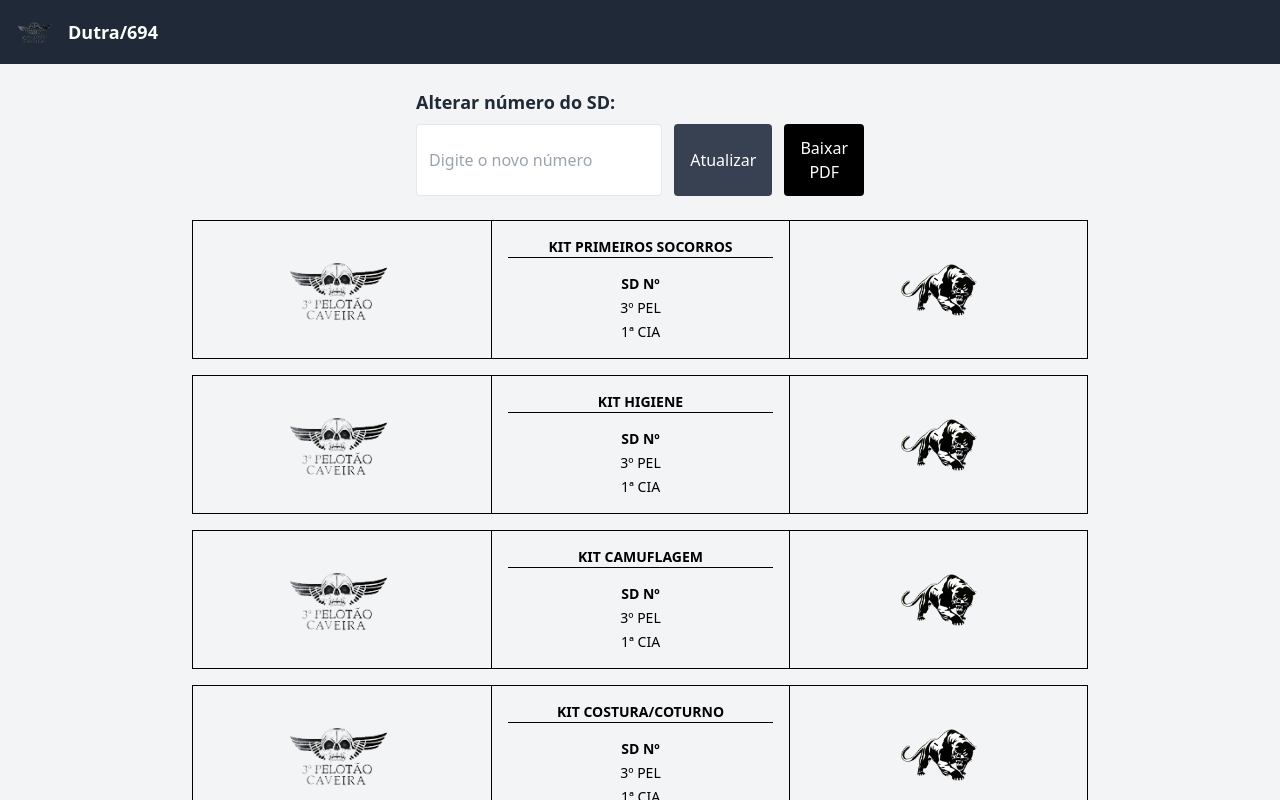
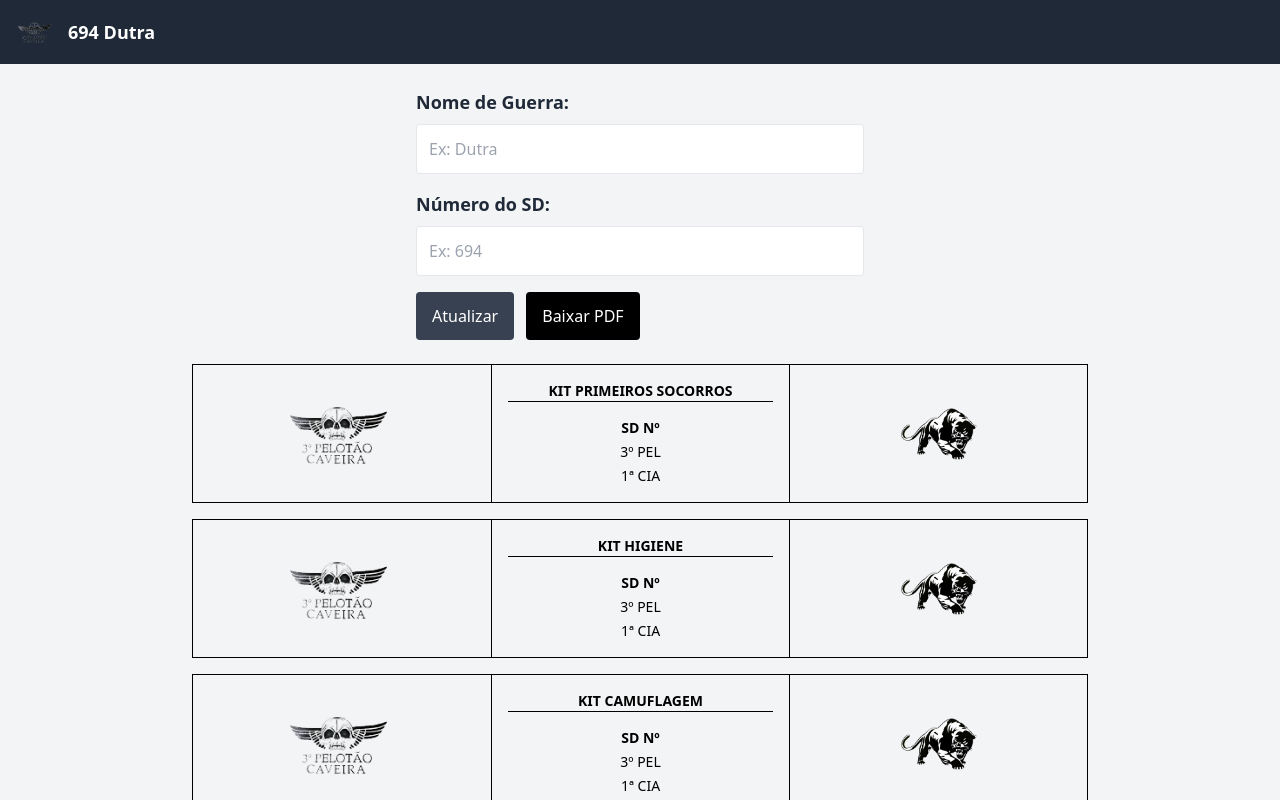
Before and after one commit to LIM571/etiquetas, a plain HTML site: page index.html in a window 1280 px wide. Both pictures are taken after a click on the button "Atualizar". Shown: the top 800 px of the page. Drawn offline with nearby package versions, Linux system fonts and the light colour scheme.

Commit message:
Nome de Guerra

```diff
--- a/index.html
+++ b/index.html
@@ -29,20 +29,29 @@
 <body class="bg-gray-100 p-0">
 
   <!-- NAVBAR -->
-  <nav class="bg-gray-800 text-white px-4 py-3 flex items-center justify-between flex-wrap gap-3">
+  <nav class="bg-gray-800 text-white px-4 py-3 flex items-center justify-between flex-wrap">
     <div class="flex items-center gap-3">
       <img src="./Caveiraa.png" alt="Logo" class="h-10 w-10 object-contain">
-      <span class="text-lg font-semibold">Dutra/694</span>
+      <span class="text-lg font-semibold">694 Dutra</span>
     </div>
   </nav>
 
   <!-- FORMULÁRIO -->
   <div class="p-4 sm:p-6">
-    <div class="max-w-md mx-auto mb-6">
-      <label for="inputSD" class="block mb-2 text-lg font-semibold text-gray-800">Alterar número do SD:</label>
+    <div class="max-w-md mx-auto mb-6 space-y-4">
+      <div>
+        <label for="inputNomeGuerra" class="block mb-2 text-lg font-semibold text-gray-800">Nome de Guerra:</label>
+        <input id="inputNomeGuerra" type="text" placeholder="Ex: Dutra"
+          class="p-3 border rounded w-full text-base">
+      </div>
+
+      <div>
+        <label for="inputSD" class="block mb-2 text-lg font-semibold text-gray-800">Número do SD:</label>
+        <input id="inputSD" type="number" placeholder="Ex: 694"
+          class="p-3 border rounded w-full text-base">
+      </div>
+
       <div class="flex flex-col sm:flex-row gap-3">
-        <input id="inputSD" type="number" placeholder="Digite o novo número"
-          class="p-3 border rounded w-full text-base">
         <button onclick="atualizarSD()"
           class="bg-gray-700 text-white px-4 py-3 rounded hover:bg-gray-900 text-base w-full sm:w-auto">Atualizar</button>
         <button onclick="gerarPDF()"
@@ -52,7 +61,7 @@
 
     <!-- CONTEÚDO DOS CARDS -->
     <div id="pdf-content" class="max-w-4xl mx-auto grid grid-cols-1 gap-4">
-      <!-- Os 7 cards com nomes diferentes são gerados abaixo -->
+      <!-- Cards são inseridos aqui -->
     </div>
   </div>
 
@@ -82,7 +91,7 @@
               <div class="text-center p-4">
                 <h2 class="border-b border-black font-bold text-sm uppercase">${nome}</h2>
                 <div class="mt-4 space-y-1 text-sm">
-                  <p class="sd-num font-semibold">SD Nº 680</p>
+                  <p class="sd-num font-semibold">SD DUTRA Nº 694</p>
                   <p>3º PEL</p>
                   <p>1ª CIA</p>
                 </div>
@@ -99,21 +108,23 @@
     });
 
     function atualizarSD() {
-      const novoSD = document.getElementById('inputSD').value;
+      const numero = document.getElementById('inputSD').value.trim();
+      const nome = document.getElementById('inputNomeGuerra').value.trim().toUpperCase();
       const elementosSD = document.querySelectorAll('.sd-num');
+
       elementosSD.forEach(el => {
-        el.textContent = `SD Nº ${novoSD}`;
+        el.textContent = `SD ${nome} Nº ${numero}`;
       });
     }
 
     function gerarPDF() {
       const element = document.getElementById('pdf-content');
       const opt = {
-        margin:       0.2,
-        filename:     'cartoes_sd.pdf',
-        image:        { type: 'jpeg', quality: 0.98 },
-        html2canvas:  { scale: 2 },
-        jsPDF:        { unit: 'in', format: 'a4', orientation: 'portrait' }
+        margin: 0.2,
+        filename: 'etiquetas_sd.pdf',
+        image: { type: 'jpeg', quality: 0.98 },
+        html2canvas: { scale: 2 },
+        jsPDF: { unit: 'in', format: 'a4', orientation: 'portrait' }
       };
       html2pdf().from(element).set(opt).save();
     }
```
